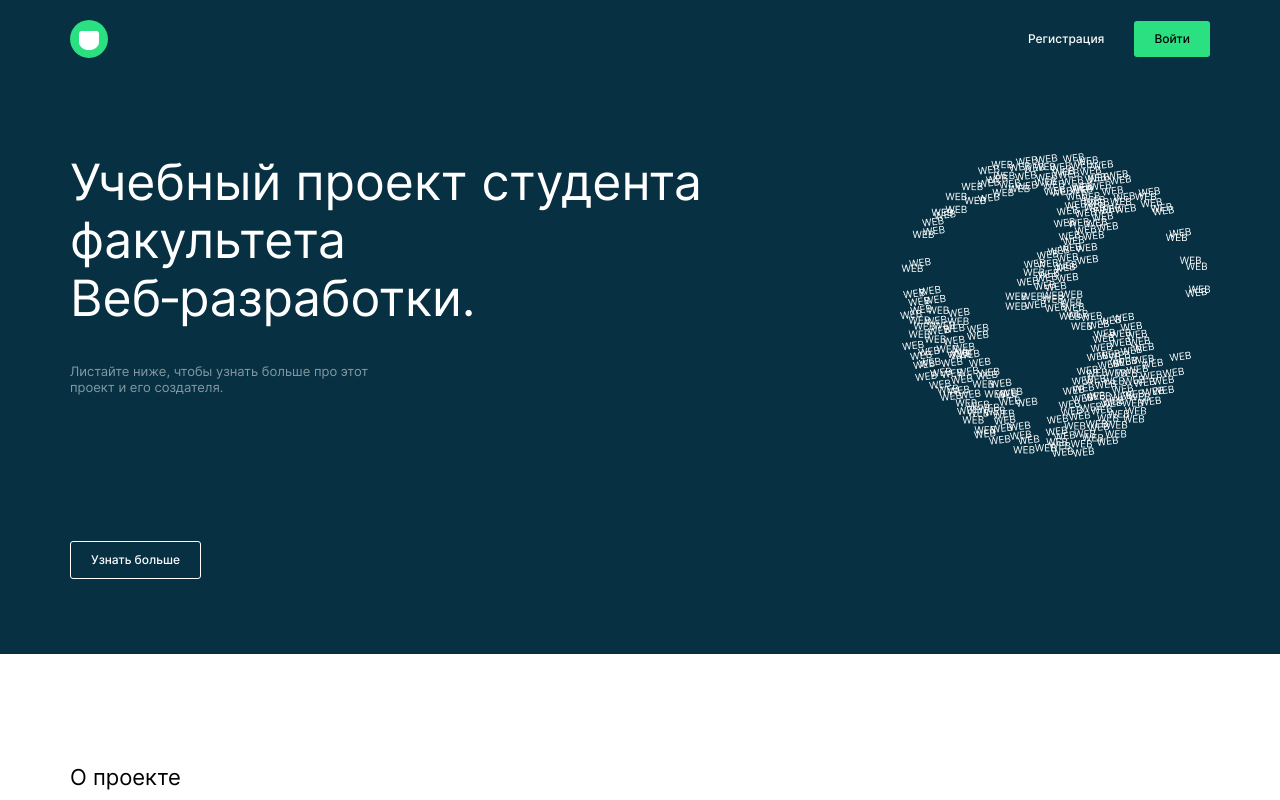
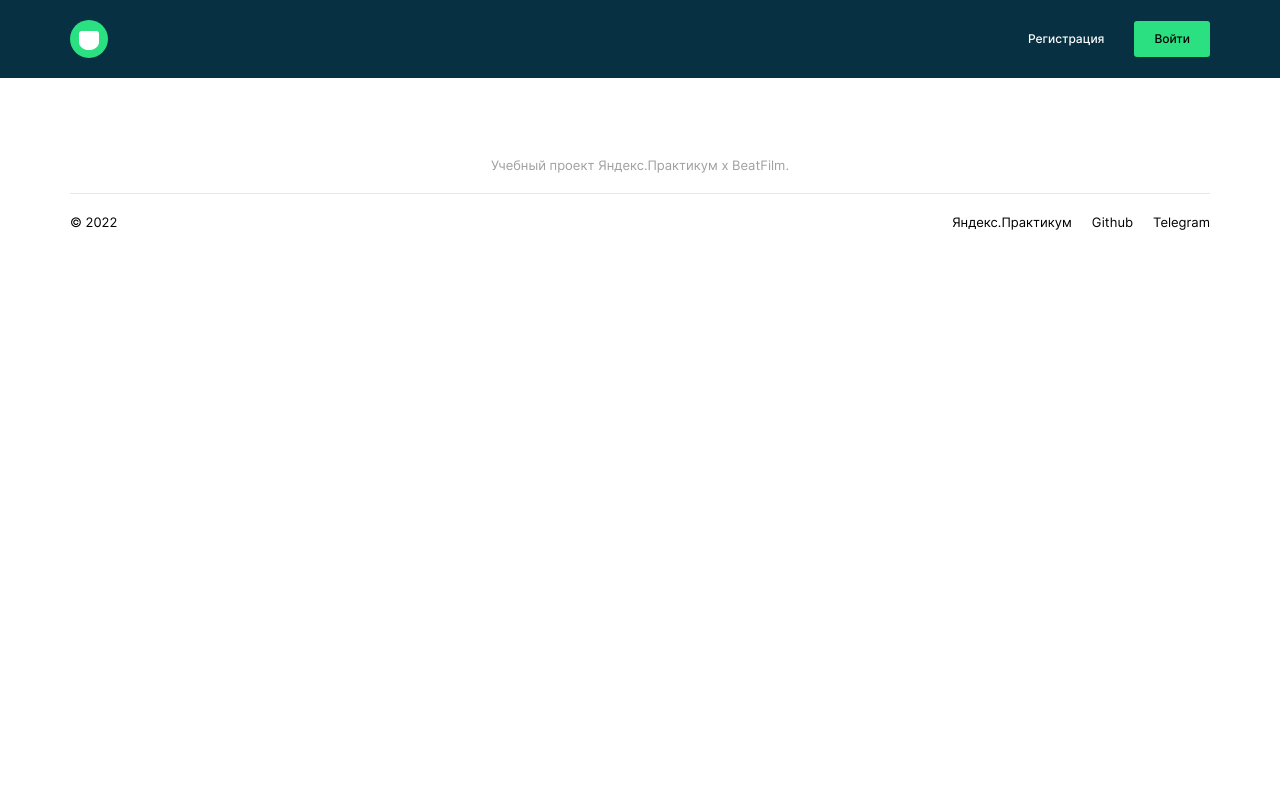
Before and after one commit to Avellow/movies-explorer-frontend, a React (Create React App) app: page / in a window 1280 px wide. Shown: the top 800 px of the page. Built offline with nearby package versions, Linux system fonts and the light colour scheme.

Commit message:
feature сверстать компонент Movies

```diff
--- a/src/components/App/App.js
+++ b/src/components/App/App.js
@@ -2,12 +2,13 @@ import './App.css';
 import Header from '../Header/Header';
 import Main from '../Main/Main';
 import Footer from "../Footer/Footer";
+import Movies from "../Movies/Movies";
 
 function App() {
     return (
         <div className="app">
             <Header />
-            <Main />
+            <Movies />
             <Footer />
         </div>
     );
--- /dev/null
+++ b/src/components/Movies/Movies.css
@@ -0,0 +1,3 @@
+.Movies {
+    padding: 0 var(--content-side-padding);
+}
--- /dev/null
+++ b/src/components/Movies/Movies.js
@@ -0,0 +1,9 @@
+function Movies() {
+    return (
+        <main className='Movies'>
+
+        </main>
+    )
+}
+
+export default Movies;
--- a/src/index.css
+++ b/src/index.css
@@ -49,6 +49,8 @@
 @import url(./components/AboutMe/__project-name/AboutMe__project-name.css);
 @import url(./components/AboutMe/__arrow-icon/AboutMe__arrow-icon.css);
 
+@import url(./components/Movies/Movies.css);
+
 @import url(./components/Footer/Footer.css);
 @import url(./components/Footer/__subtitle/Footer__subtitle.css);
 @import url(./components/Footer/__copyright/Footer__copyright.css);
```
